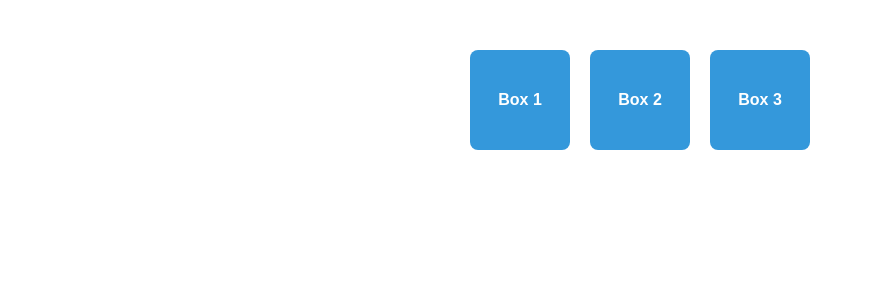
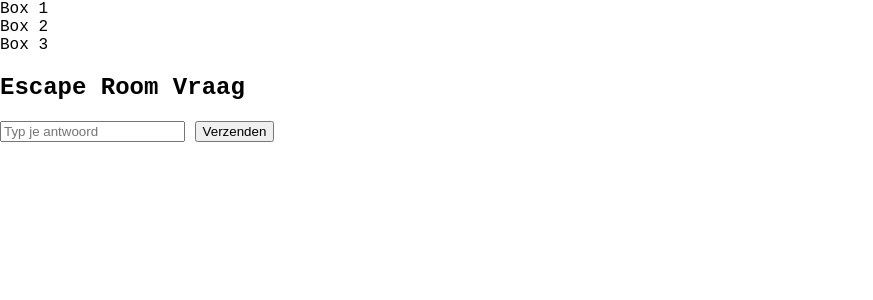
Before and after one commit to HamzaAmouch/P3-escape-room-DELL, a PHP site: page /rooms/room_3.php in a window 1280 px wide. Shown: the top 300 px of the page, without its empty margins (0-873 px from the left). Run offline with PHP 8.4, Linux system fonts and the light colour scheme; data comes from the database, SQL or seed files in the repository.

Commit message:
finn de kont eten

```diff
--- a/rooms/room_1.php
+++ b/rooms/room_1.php
@@ -17,10 +17,14 @@ try {
 
 <style>
 body {
-  background: black;
+  background: url("../img/Weirdcation-Abandoned-Amusement-Parks-Worldwide.jpg") no-repeat center center fixed;
+  background-size: cover;
   color: white;
   text-align: center;
   font-family: Arial;
+  text-shadow: 2px 2px 5px #000;
+  margin: 0;
+  overflow-x: hidden;
 }
 
 .box {
--- a/rooms/room_2.php
+++ b/rooms/room_2.php
@@ -21,7 +21,8 @@ try {
     /* === VERLATEN PRETPARK THEMA === */
 
     body {
-      background: url("../img/abandoned_park.jpg") no-repeat center center/cover;
+      background: url("../img/Weirdcation-Abandoned-Amusement-Parks-Worldwide.jpg") no-repeat center center fixed;
+      background-size: cover;
       font-family: 'Courier New', monospace;
       color: #fff;
       text-shadow: 2px 2px 5px #000;
--- a/rooms/room_3.php
+++ b/rooms/room_3.php
@@ -16,7 +16,26 @@ try {
   <meta charset="UTF-8">
   <meta name="viewport" content="width=device-width, initial-scale=1.0">
   <title>Escape Room 3</title>
-  <link rel="stylesheet" href="../css/style.css">
+  <style>
+    body {
+      background: white;
+      font-family: 'Courier New', monospace;
+      color: #000;
+      text-shadow: none;
+      margin: 0;
+      overflow-x: hidden;
+    }
+
+    /* Verberg de scrollbar */
+    ::-webkit-scrollbar {
+      display: none;
+    }
+
+    /* Voor Firefox */
+    * {
+      scrollbar-width: none;
+    }
+  </style>
 </head>
 
 <body>
```
